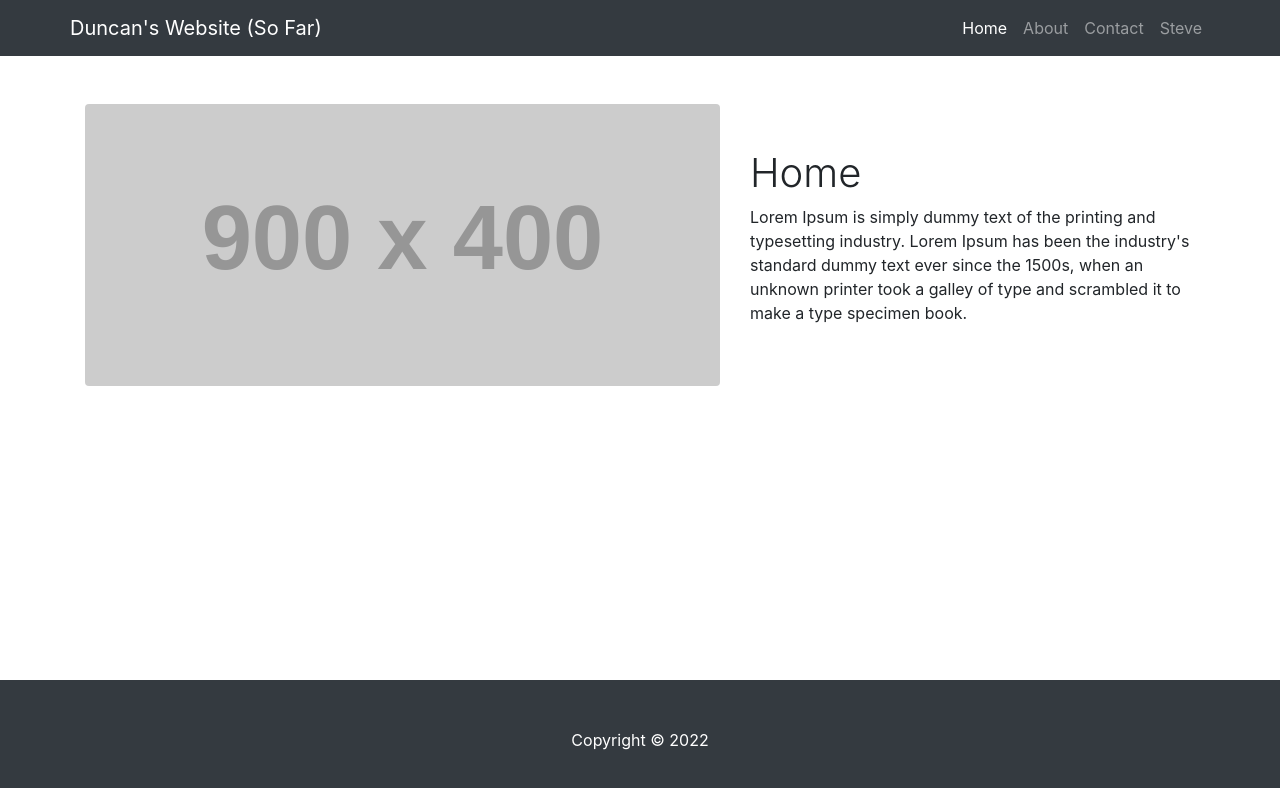
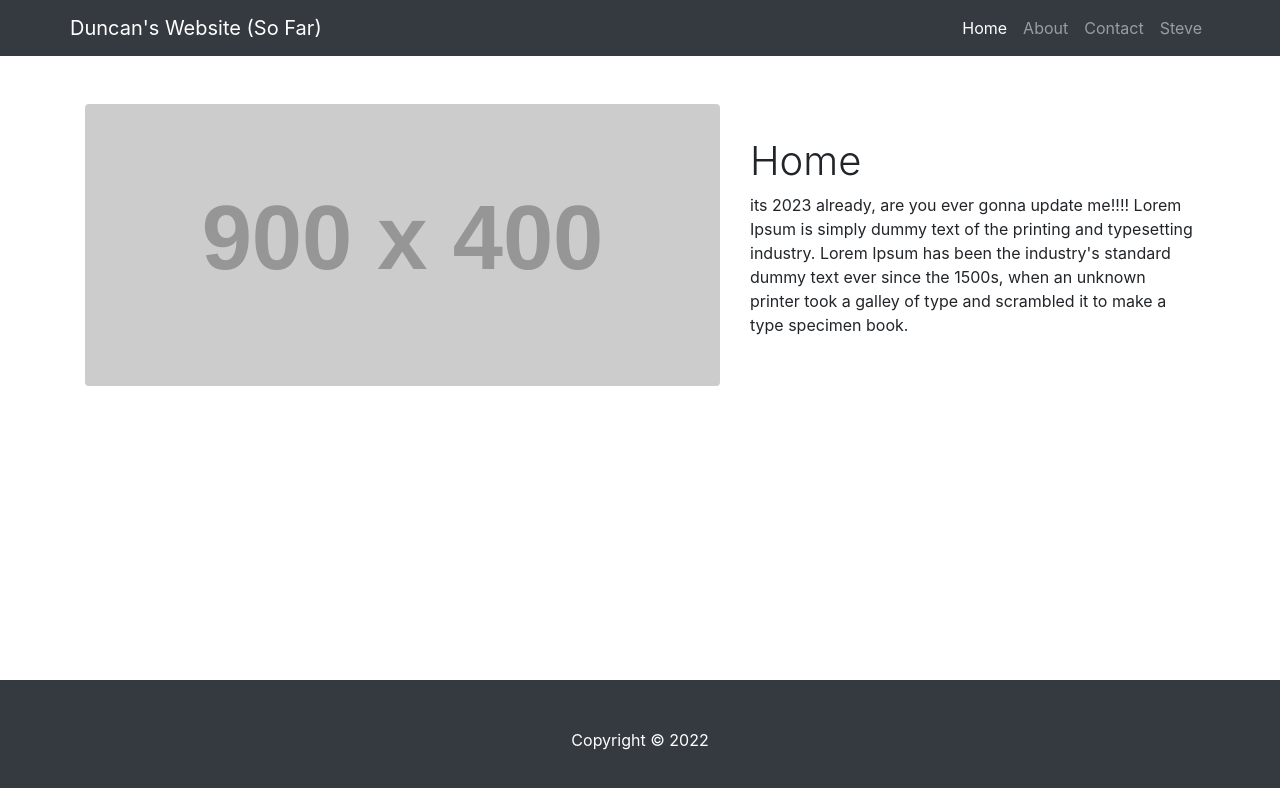
Before and after one commit to Doz3r13/ImDuncan, a React (Create React App) app: page / in a window 1280 px wide. Shown: the top 788 px of the page. Built offline with nearby package versions, Linux system fonts and the light colour scheme.

Commit message:
Text add

```diff
--- a/src/components/Home.jsx
+++ b/src/components/Home.jsx
@@ -15,10 +15,11 @@ function Home() {
           <div class="col-lg-5">
             <h1 class="font-weight-light">Home</h1>
             <p>
-              Lorem Ipsum is simply dummy text of the printing and typesetting
-              industry. Lorem Ipsum has been the industry's standard dummy text
-              ever since the 1500s, when an unknown printer took a galley of
-              type and scrambled it to make a type specimen book.
+              its 2023 already, are you ever gonna update me!!!! Lorem Ipsum is
+              simply dummy text of the printing and typesetting industry. Lorem
+              Ipsum has been the industry's standard dummy text ever since the
+              1500s, when an unknown printer took a galley of type and scrambled
+              it to make a type specimen book.
             </p>
           </div>
         </div>
```
